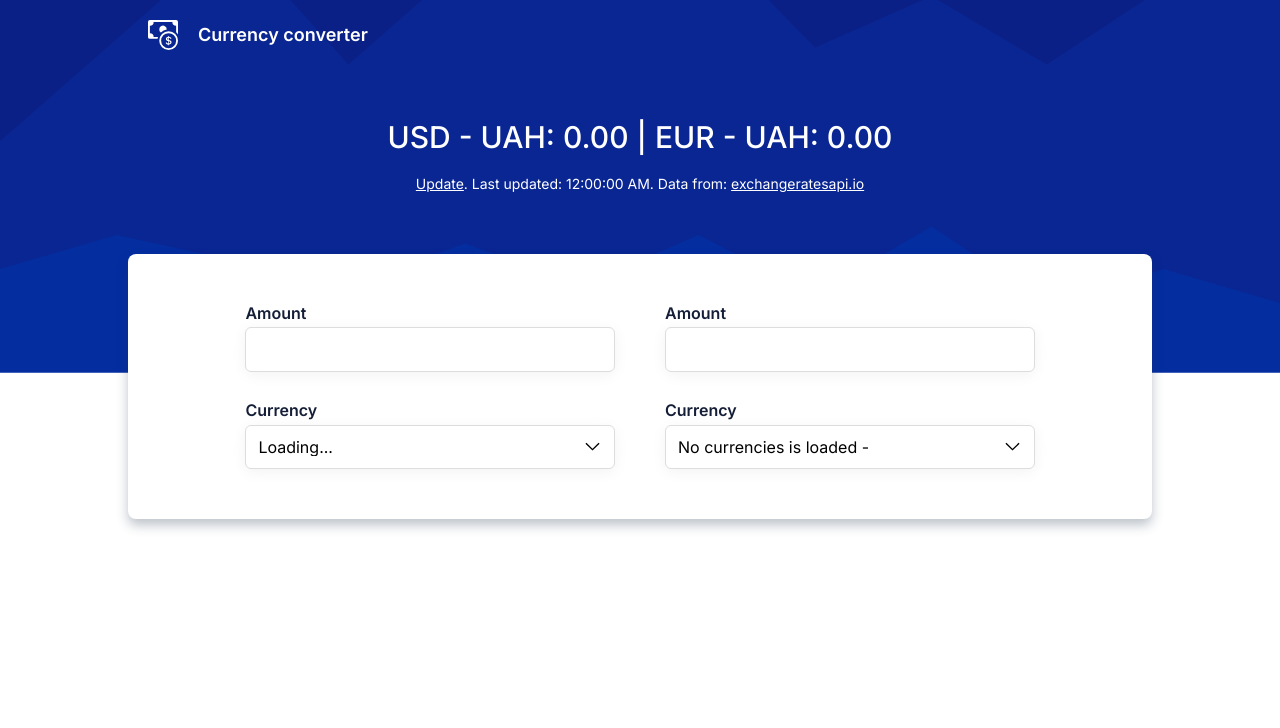
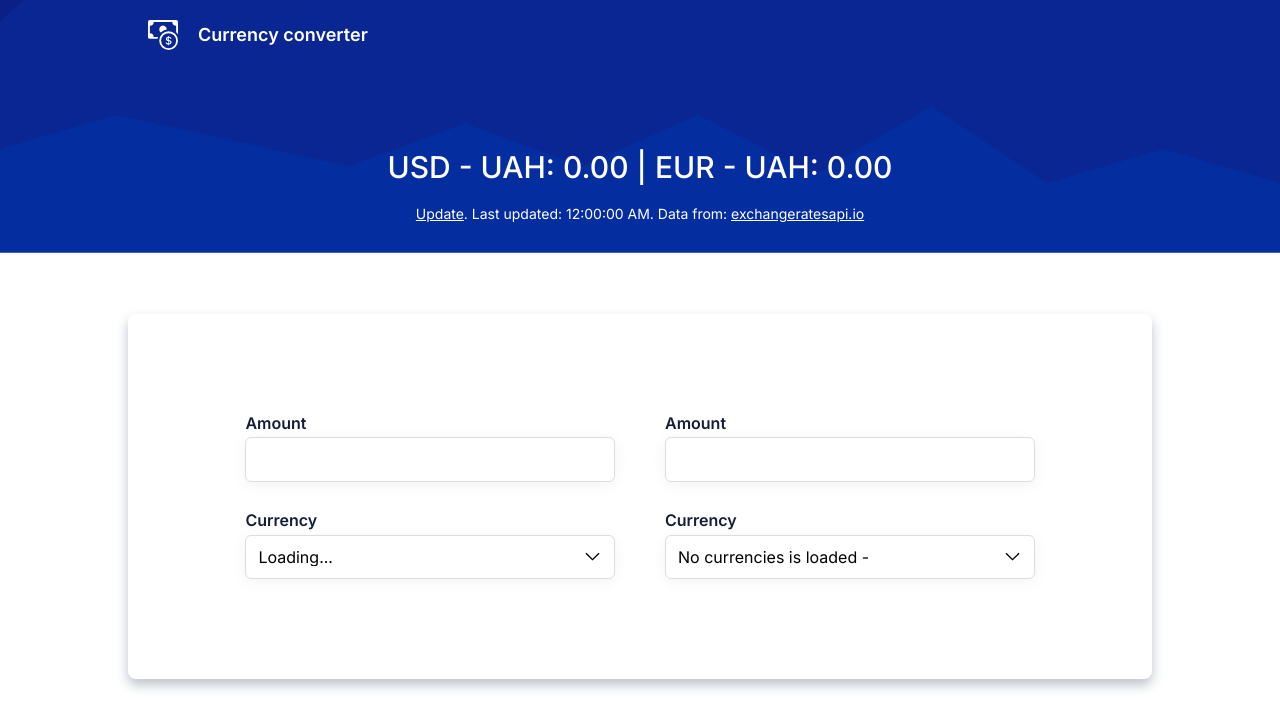
Before and after one commit to NikitaShevchuk/itop1000-test, a React (Vite) app: page / in a window 1280 px wide. Shown: the top 728 px of the page. Built offline with nearby package versions, Linux system fonts and the light colour scheme; no server answers.

Commit message:
Fix main box styling

```diff
--- a/src/assets/scss/index.scss
+++ b/src/assets/scss/index.scss
@@ -22,7 +22,7 @@ main {
     background: url('../img/background.svg');
     background-repeat: no-repeat;
     background-size: cover;
-    background-position: center -60vh;
+    background-position: center -75vh;
     height: 100vh;
     width: 100vw;
 }
--- a/src/components/Box/box.module.scss
+++ b/src/components/Box/box.module.scss
@@ -1,6 +1,6 @@
 .box {
     border-radius: 8px;
     box-shadow: var(--box-shadow);
-    padding: 50px;
+    padding: 100px 50px;
     background-color: #fff;
 }
--- a/src/components/Title/title.module.scss
+++ b/src/components/Title/title.module.scss
@@ -1,5 +1,5 @@
 .title {
-    margin: 50px 0;
+    margin: 10vh 0;
     color: #fff;
     display: flex;
     justify-content: center;
```
